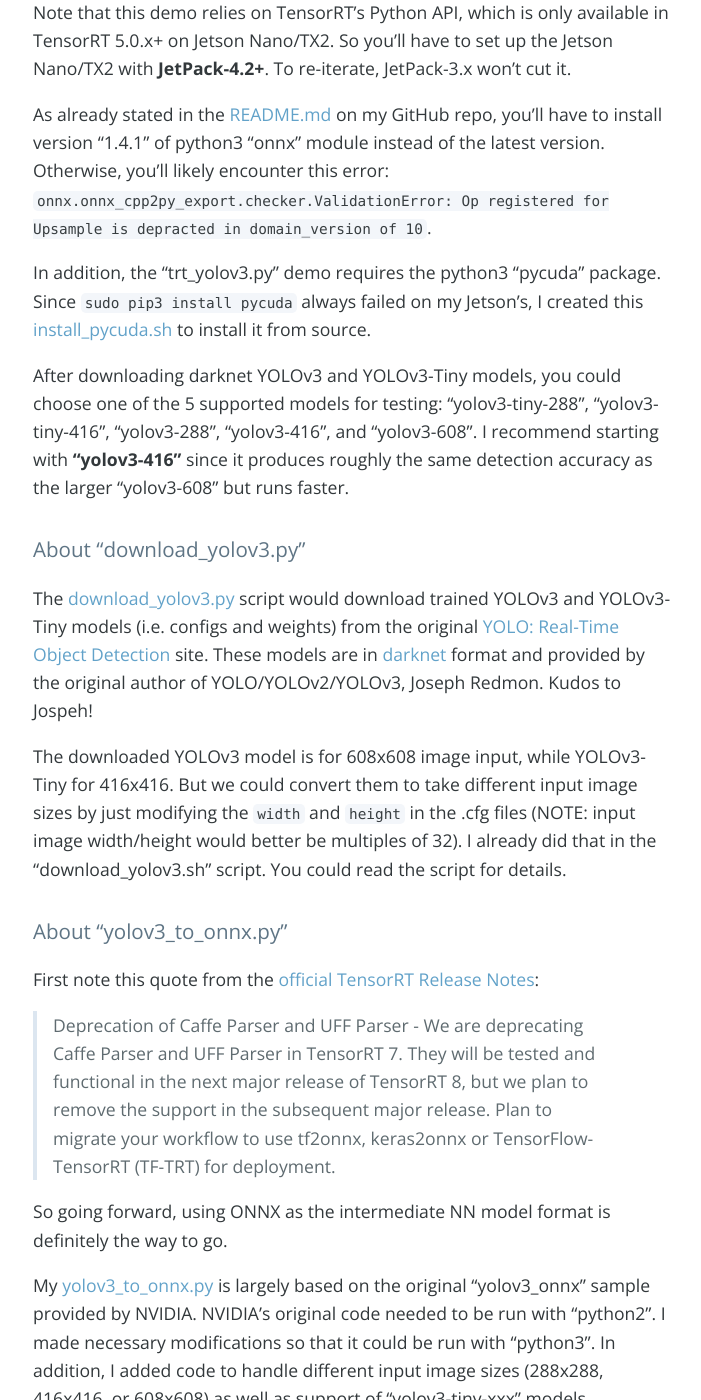
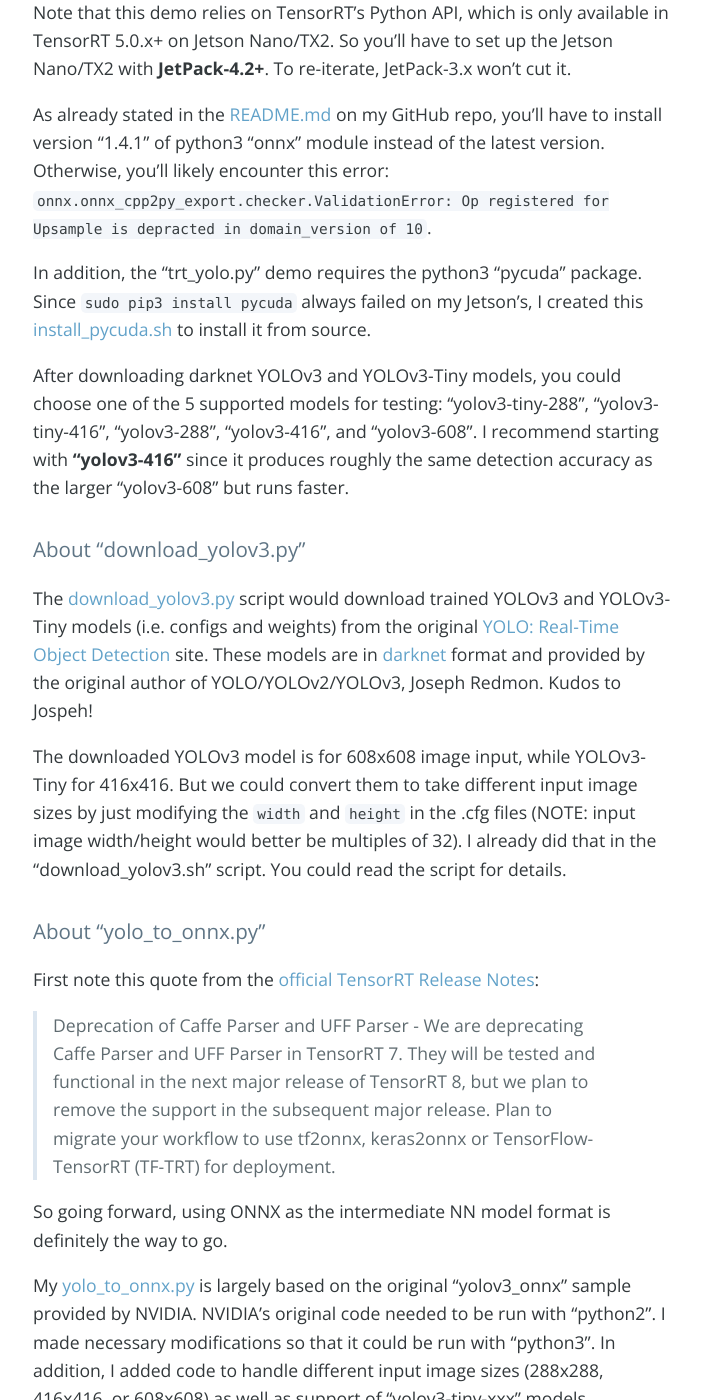
Before and after one commit to jkjung-avt/jkjung-avt.github.io, a Jekyll site: the page built from _posts/2020-01-03-tensorrt-yolov3.md, in a window 1280 px wide and 1400 px high, scrolled down 1544 px. Shown: the whole window, without its empty margins (287-988 px from the left). Built offline with Jekyll 4.4.1, drawn with Linux system fonts in a browser that asks for light colours; nearby versions of some CDN libraries; comment, search, counter and statistics services are not loaded; some of the changed text lies outside the part shown.

Commit message:
Update file/directory names (yolov3 -> yolo)

````diff
--- a/_posts/2020-01-03-tensorrt-yolov3.md
+++ b/_posts/2020-01-03-tensorrt-yolov3.md
@@ -32,17 +32,17 @@
 
 As already stated in the [README.md](https://github.com/jkjung-avt/tensorrt_demos#yolov3) on my GitHub repo, you'll have to install version "1.4.1" of python3 "onnx" module instead of the latest version.  Otherwise, you'll likely encounter this error: `onnx.onnx_cpp2py_export.checker.ValidationError: Op registered for Upsample is depracted in domain_version of 10`.
 
-In addition, the "trt_yolov3.py" demo requires the python3 "pycuda" package.  Since `sudo pip3 install pycuda` always failed on my Jetson's, I created this [install_pycuda.sh](https://github.com/jkjung-avt/tensorrt_demos/blob/master/ssd/install_pycuda.sh) to install it from source.
+In addition, the "trt_yolo.py" demo requires the python3 "pycuda" package.  Since `sudo pip3 install pycuda` always failed on my Jetson's, I created this [install_pycuda.sh](https://github.com/jkjung-avt/tensorrt_demos/blob/master/ssd/install_pycuda.sh) to install it from source.
 
 After downloading darknet YOLOv3 and YOLOv3-Tiny models, you could choose one of the 5 supported models for testing: "yolov3-tiny-288", "yolov3-tiny-416", "yolov3-288", "yolov3-416", and "yolov3-608".  I recommend starting with **"yolov3-416"** since it produces roughly the same detection accuracy as the larger "yolov3-608" but runs faster.
 
 # About "download_yolov3.py"
 
-The [download_yolov3.py](https://github.com/jkjung-avt/tensorrt_demos/blob/master/yolov3_onnx/download_yolov3.sh) script would download trained YOLOv3 and YOLOv3-Tiny models (i.e. configs and weights) from the original [YOLO: Real-Time Object Detection](https://pjreddie.com/darknet/yolo/) site.  These models are in [darknet](https://github.com/pjreddie/darknet) format and provided by the original author of YOLO/YOLOv2/YOLOv3, Joseph Redmon.  Kudos to Jospeh!
+The [download_yolov3.py](https://github.com/jkjung-avt/tensorrt_demos/blob/master/yolo/download_yolov3.sh) script would download trained YOLOv3 and YOLOv3-Tiny models (i.e. configs and weights) from the original [YOLO: Real-Time Object Detection](https://pjreddie.com/darknet/yolo/) site.  These models are in [darknet](https://github.com/pjreddie/darknet) format and provided by the original author of YOLO/YOLOv2/YOLOv3, Joseph Redmon.  Kudos to Jospeh!
 
 The downloaded YOLOv3 model is for 608x608 image input, while YOLOv3-Tiny for 416x416.  But we could convert them to take different input image sizes by just modifying the `width` and `height` in the .cfg files (NOTE: input image width/height would better be multiples of 32).  I already did that in the "download_yolov3.sh" script.  You could read the script for details.
 
-# About "yolov3_to_onnx.py"
+# About "yolo_to_onnx.py"
 
 First note this quote from the [official TensorRT Release Notes](https://docs.nvidia.com/deeplearning/sdk/tensorrt-archived/tensorrt-700/tensorrt-release-notes/tensorrt-7.html#rel_7-0-0):
 
@@ -50,11 +50,11 @@
 
 So going forward, using ONNX as the intermediate NN model format is definitely the way to go.
 
-My [yolov3_to_onnx.py](https://github.com/jkjung-avt/tensorrt_demos/blob/master/yolov3_onnx/yolov3_to_onnx.py) is largely based on the original "yolov3_onnx" sample provided by NVIDIA.  NVIDIA's original code needed to be run with "python2".  I made necessary modifications so that it could be run with "python3".  In addition, I added code to handle different input image sizes (288x288, 416x416, or 608x608) as well as support of "yolov3-tiny-xxx" models.
+My [yolo_to_onnx.py](https://github.com/jkjung-avt/tensorrt_demos/blob/master/yolo/yolo_to_onnx.py) is largely based on the original "yolov3_onnx" sample provided by NVIDIA.  NVIDIA's original code needed to be run with "python2".  I made necessary modifications so that it could be run with "python3".  In addition, I added code to handle different input image sizes (288x288, 416x416, or 608x608) as well as support of "yolov3-tiny-xxx" models.
 
 # About "onnx_to_tensorrt.py"
 
-The [onnx_to_tensorrt.py](https://github.com/jkjung-avt/tensorrt_demos/blob/master/yolov3_onnx/onnx_to_tensorrt.py) is pretty straightforward.  It just calls standard TensorRT APIs to optimize the ONNX model to TensorRT engine and then save it to file.
+The [onnx_to_tensorrt.py](https://github.com/jkjung-avt/tensorrt_demos/blob/master/yolo/onnx_to_tensorrt.py) is pretty straightforward.  It just calls standard TensorRT APIs to optimize the ONNX model to TensorRT engine and then save it to file.
 
 NVIDIA's original sample code builds default (`FP32`) TensorRT engines.  I added the following line of code so I'd be testing `FP16` (less memory consuming and faster) TensorRT engines instead.
 
@@ -62,9 +62,9 @@
     builder.fp16_mode = True
 ```
 
-# About "trt_yolov3.py"
+# About "trt_yolo.py"
 
-My [trt_yolov3.py](https://github.com/jkjung-avt/tensorrt_demos/blob/master/trt_yolov3.py) is very similar to my previous TensorRT demo, [trt_ssd.py](https://github.com/jkjung-avt/tensorrt_demos/blob/master/trt_ssd.py).  I took the "preprocessing" and "postprocessing" code from NVIDIA's original "yolov3_onnx" sample and encapsulated them into the "TrtYOLOv3" class.  When run, the code would: (1) deserialize/load the TensorRT engine, (2) manage CUDA memory buffers using "pycuda", (3) preprocess input image, run inference and postprocess YOLOv3 detection output.  You could read [source code](https://github.com/jkjung-avt/tensorrt_demos/blob/master/utils/yolov3.py#L370) for details.
+My [trt_yolo.py](https://github.com/jkjung-avt/tensorrt_demos/blob/master/trt_yolo.py) is very similar to my previous TensorRT demo, [trt_ssd.py](https://github.com/jkjung-avt/tensorrt_demos/blob/master/trt_ssd.py).  I took the "preprocessing" and "postprocessing" code from NVIDIA's original "yolov3_onnx" sample and encapsulated them into the "TrtYOLOv3" class.  When run, the code would: (1) deserialize/load the TensorRT engine, (2) manage CUDA memory buffers using "pycuda", (3) preprocess input image, run inference and postprocess YOLOv3 detection output.  You could read [source code](https://github.com/jkjung-avt/tensorrt_demos/blob/master/utils/yolov3.py#L370) for details.
 
 I tested the TensorRT optimized "yolov3-416" model with the "dog.jpg" (with a dog, a bicycle and a truck) from the original YOLOv3 web site, and the model successfully detected all 3 target objects as expected.
 
````
